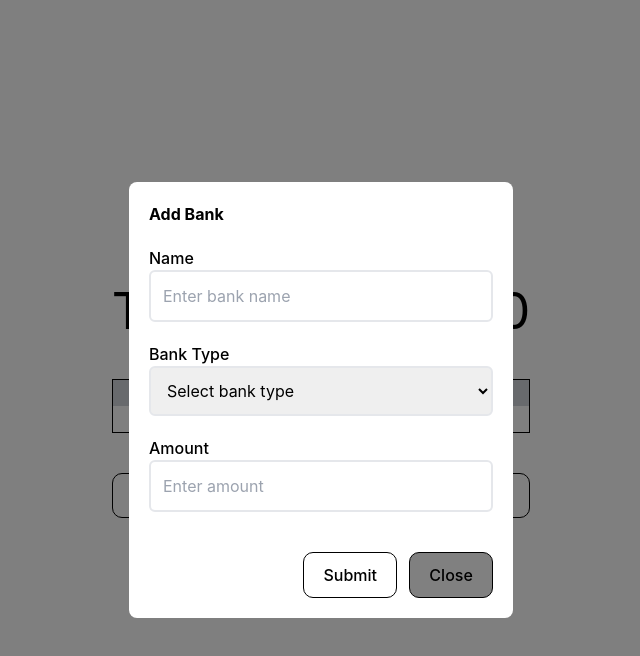
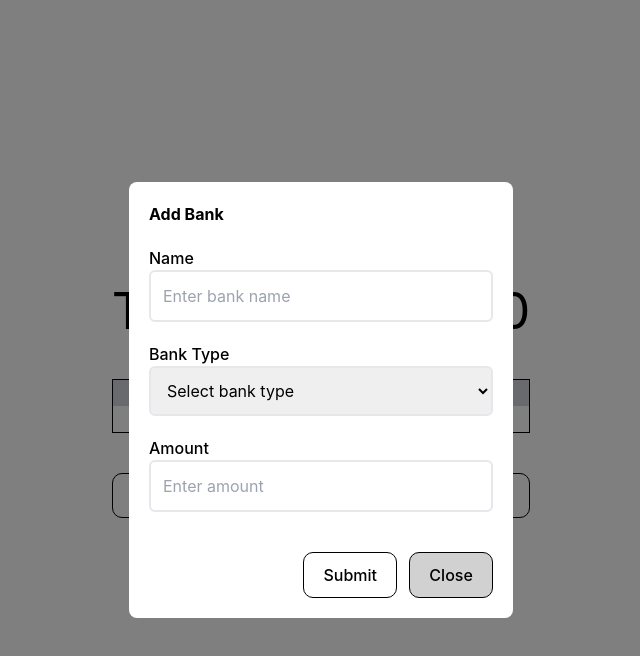
Before and after one commit to iam7kei/AHS-Clone, a React (Vite) app: page / in a window 1280 px wide. Both pictures are taken after a click on the button "Add Bank". Shown: the top 656 px of the page, without its empty margins (319-959 px from the left). Built offline with nearby package versions, Linux system fonts and the light colour scheme.

Commit message:
updated secondary button color / fixed error trap issue

```diff
--- a/src/App.css
+++ b/src/App.css
@@ -89,9 +89,9 @@
 }
 
 .btn-secondary {
-  background-color: gray;
+  background-color: rgb(209, 209, 209);
 }
 
 .btn-secondary:hover {
-  background-color: rgb(70, 70, 70);
+  background-color: rgb(170, 170, 170);
 }
--- a/src/components/modals/bank/add-bank.modal.tsx
+++ b/src/components/modals/bank/add-bank.modal.tsx
@@ -66,8 +66,8 @@ export const AddBankModal = ({ isVisble, onSubmit, onClose }: AddBankModalProps)
   const handleOnSubmit = () => {
 
     const areAddBankFieldsEmpty = areFieldsEmpty(addBankData)
-
-    if (areAddBankFieldsEmpty) {
+    console.log(areAddBankFieldsEmpty);
+    if (areAddBankFieldsEmpty.length > 0) {
       setErrorMsesage("Please fill up empty fields")
       return
     }
```
